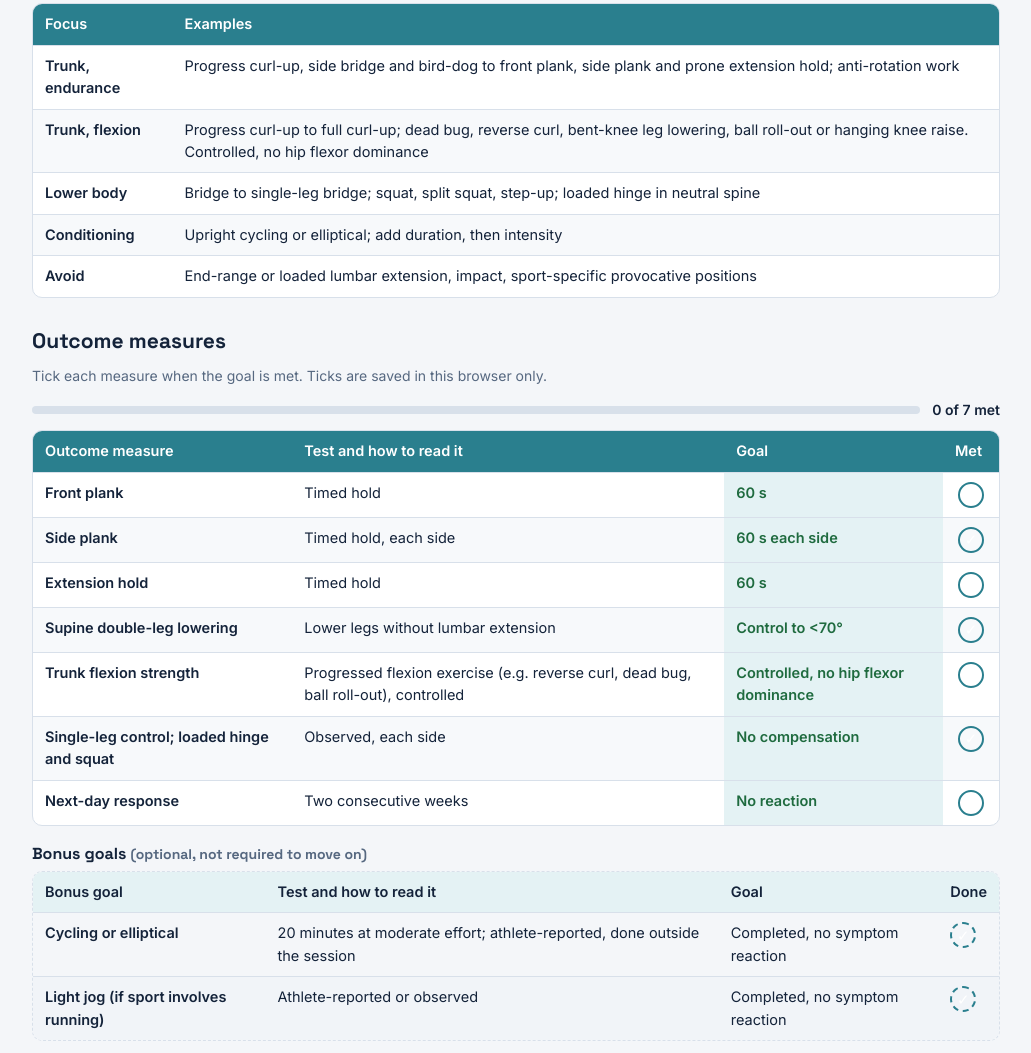
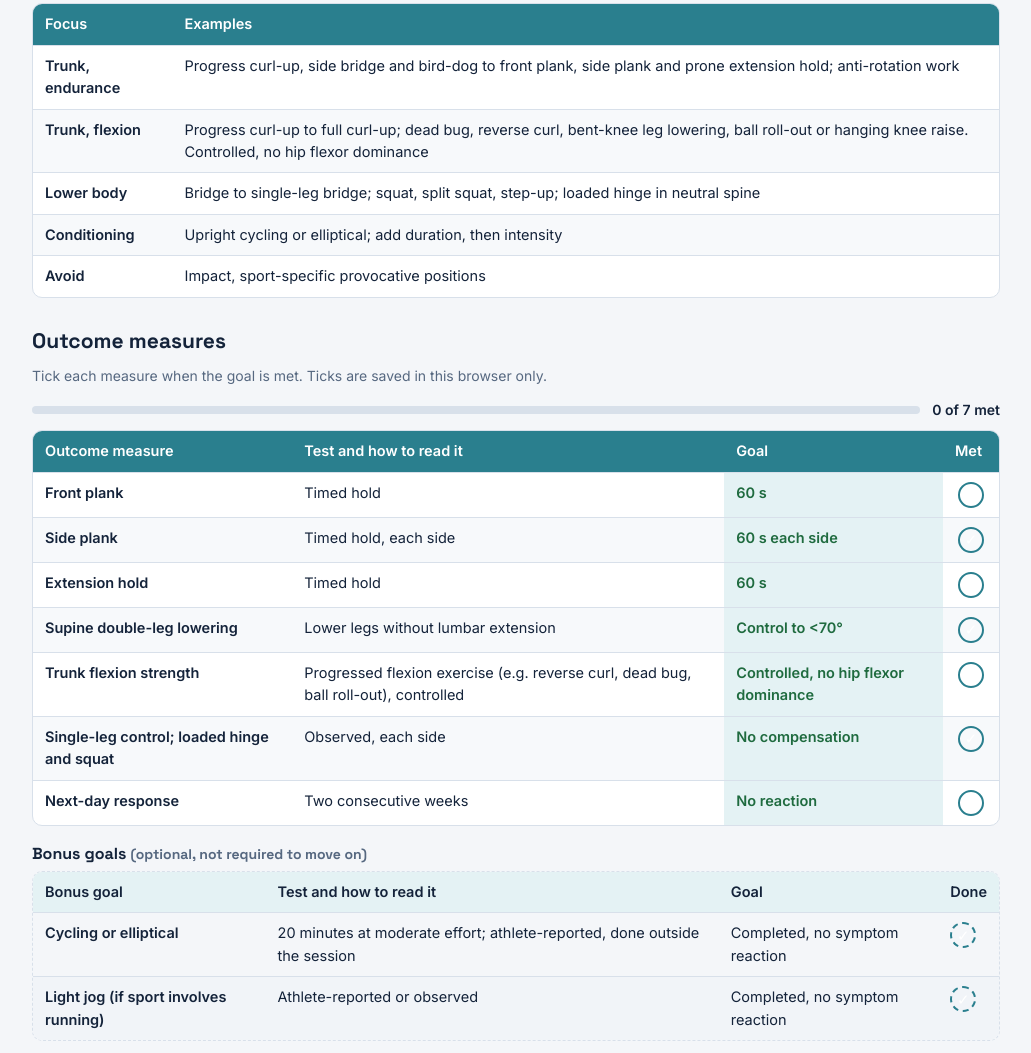
Before and after one commit to kanecousins/Back-In-The-Game-, a plain HTML site: page phase-2.html in a window 1280 px wide. Shown: the part 659-1712 px from the top of the page, without its empty margins (124-1155 px from the left). Drawn offline with Linux system fonts and the light colour scheme.

Commit message:
Phase 2: keep only impact and provocative sport positions in Avoid row
Co-Authored-By: Claude Opus 5.5 <noreply@anthropic.com>
Claude-Session: https://claude.ai/code/session_01BosYQWU7KBfHmUpwv8zkF3

```diff
--- a/phase-2.html
+++ b/phase-2.html
@@ -87,7 +87,7 @@
               </tr>
               <tr>
                 <td>Avoid</td>
-                <td>End-range or loaded lumbar extension, impact, sport-specific provocative positions</td>
+                <td>Impact, sport-specific provocative positions</td>
               </tr>
             </tbody>
           </table>
```
